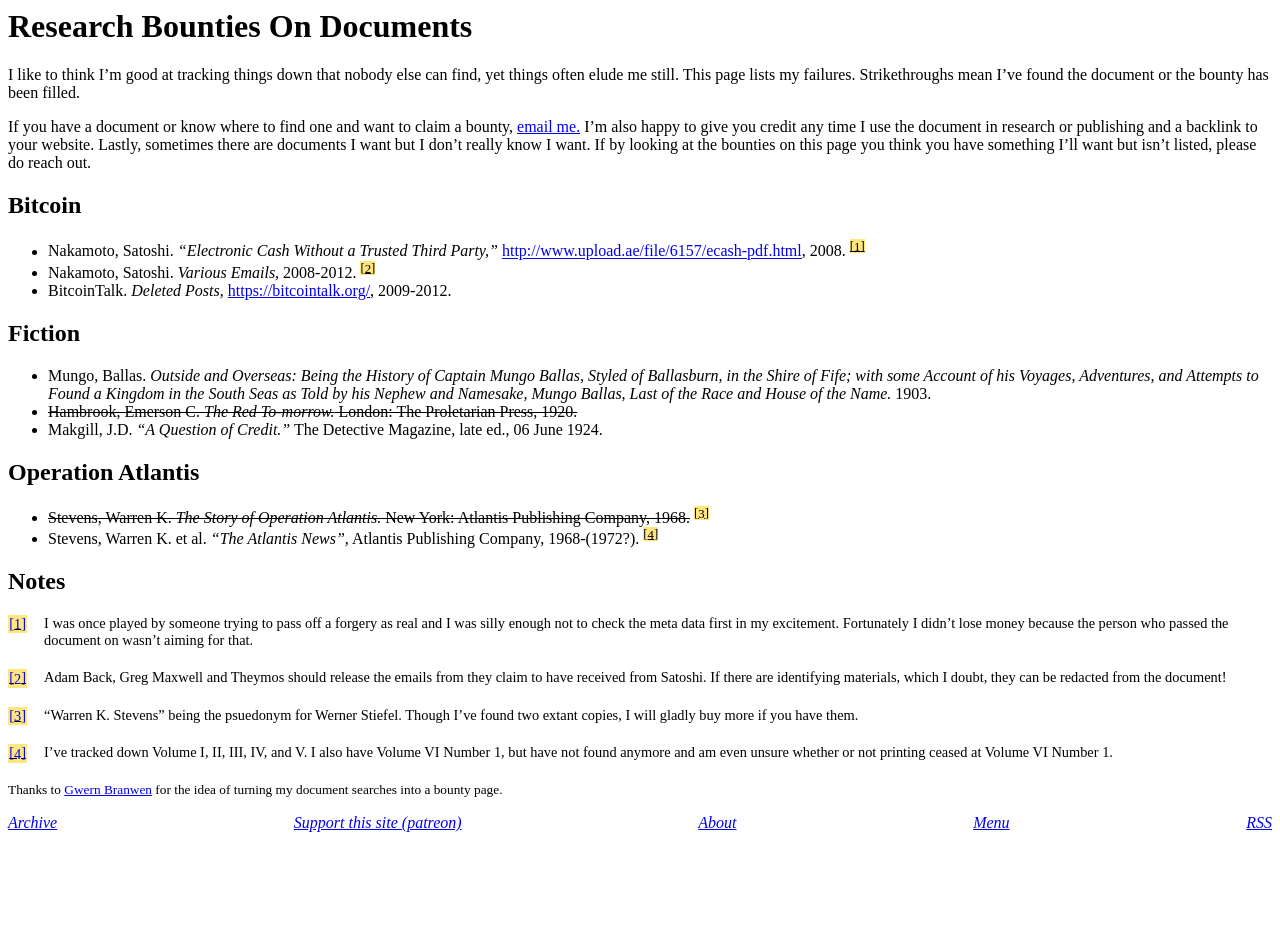
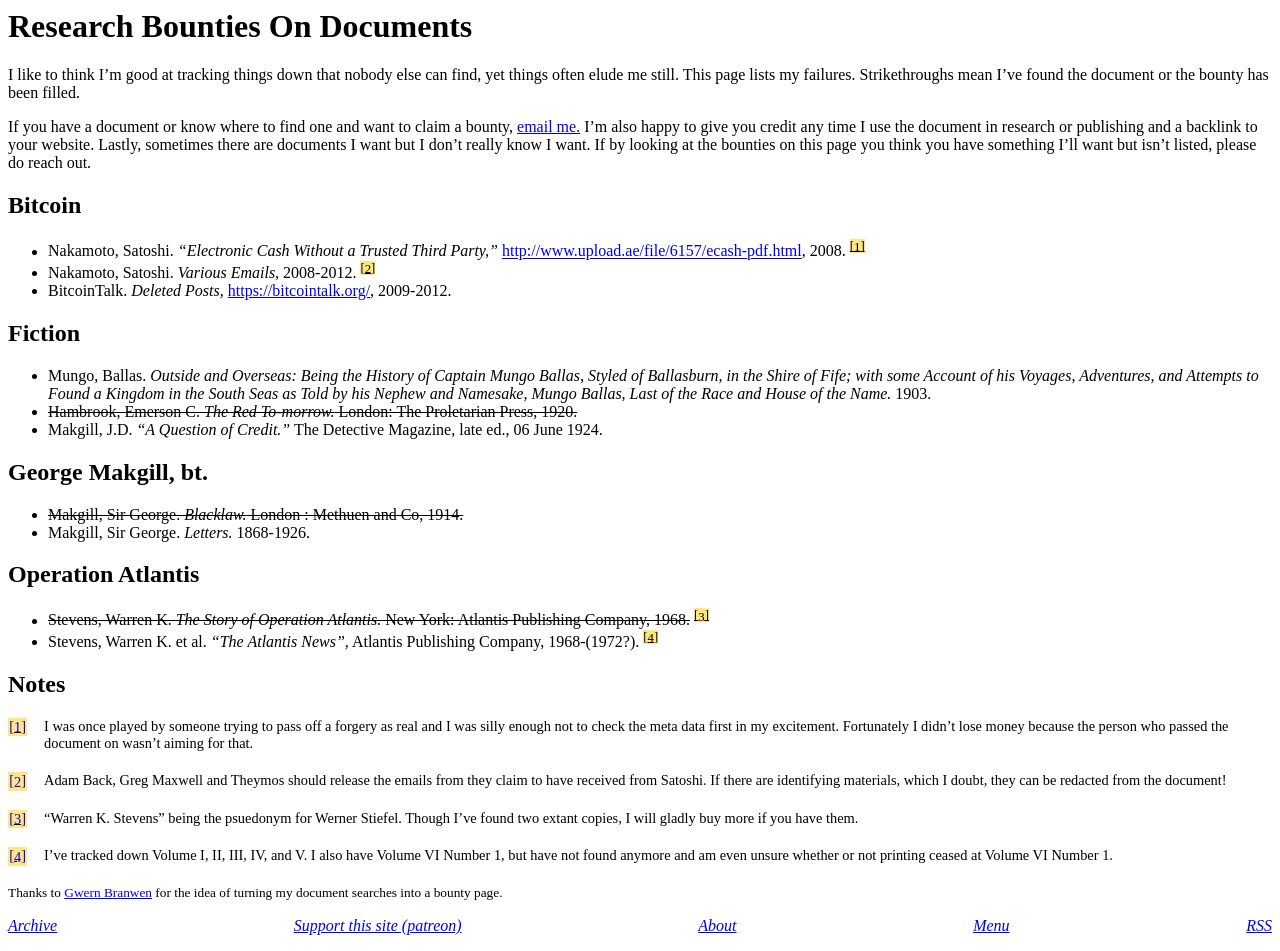
Before and after one commit to derykmakgill/website, a Jekyll site: the page built from research-bounties.md, in a window 1280 px wide. Built offline with Jekyll 4.4.1, drawn with Linux system fonts in a browser that asks for light colours; before the commit the page ends 900 px from its top, so only the background shows below that.

Commit message:
Update research-bounties.md

```diff
--- a/research-bounties.md
+++ b/research-bounties.md
@@ -19,6 +19,11 @@
 - ~~Hambrook, Emerson C. *The Red To-morrow.* London: The Proletarian Press, 1920.~~
 - Makgill, J.D. *"A Question of Credit."* The Detective Magazine, late ed., 06 June 1924.
 
+## George Makgill, bt.
+
+- ~~Makgill, Sir George. *Blacklaw.* London : Methuen and Co, 1914.~~
+- Makgill, Sir George. *Letters.* 1868-1926.
+
 ## Operation Atlantis
 
 - ~~Stevens, Warren K. *The Story of Operation Atlantis.* New York: Atlantis Publishing Company, 1968.~~  <span class="footnote"><span class="fnHide"> (Footnote: </span>"Warren K. Stevens" being the psuedonym for Werner Stiefel. Though I've found two extant copies, I will gladly buy more if you have them.<span class="fnHide">)</span></span>
```
